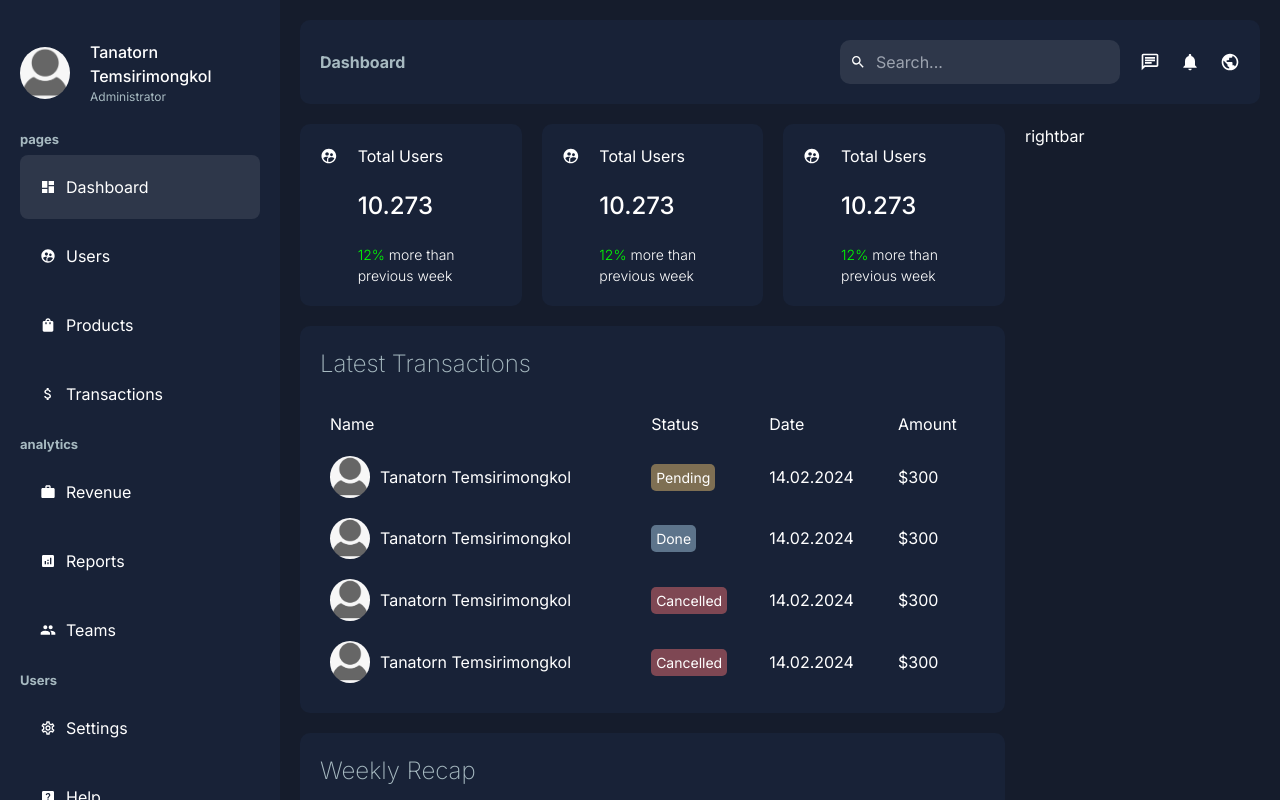
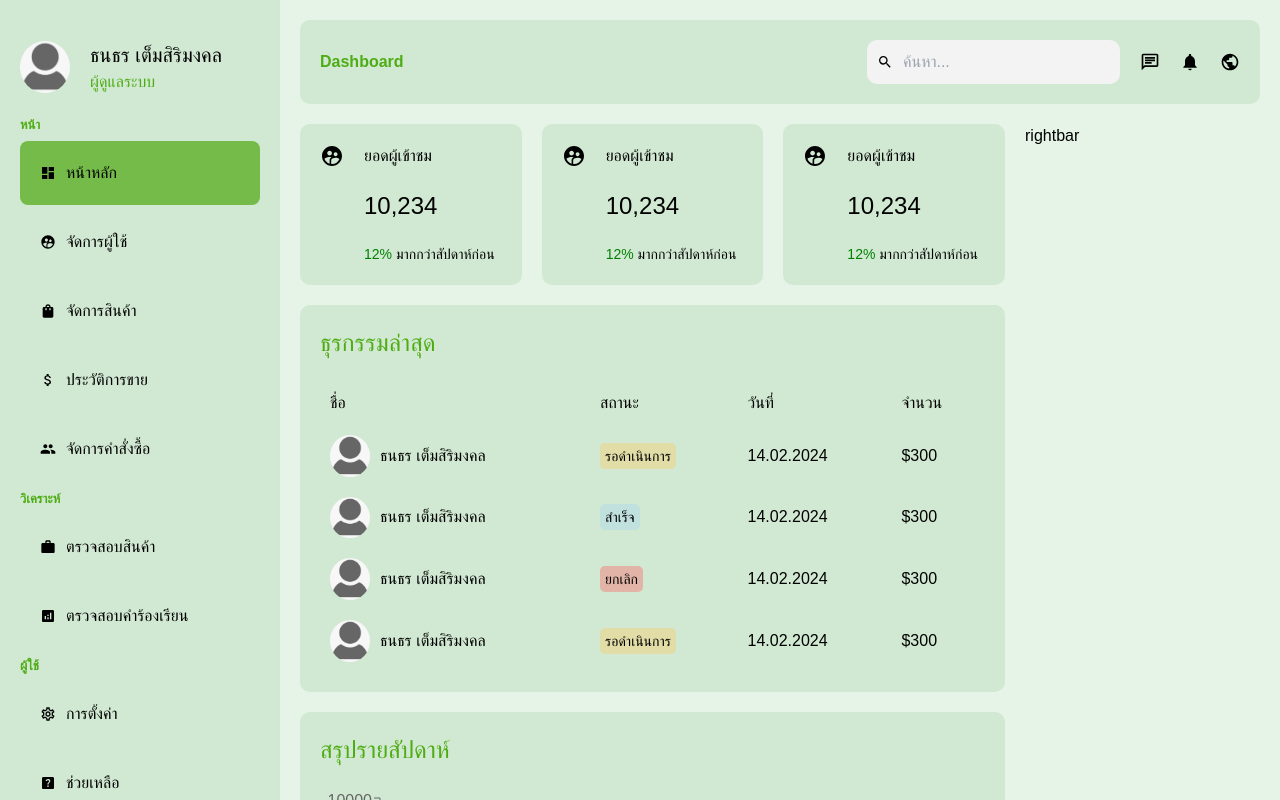
Before and after one commit to Daran-11/GI-E-Commerce, a Next.js app: page /dashboard in a window 1280 px wide. Shown: the top 800 px of the page. Built offline with nearby package versions, Linux system fonts and the light colour scheme.

Commit message:
ปรับให้เป็นภาษาไทย

```diff
--- a/src/app/ui/dashboard/card/card.js
+++ b/src/app/ui/dashboard/card/card.js
@@ -6,10 +6,10 @@ const card = () => {
     <div className={styles.container}>
       <MdSupervisedUserCircle size={24} />
       <div className={styles.texts}>
-        <span className={styles.title}>Total Users</span>
-        <span className={styles.number}>10.273</span>
+        <span className={styles.title}>ยอดผู้เข้าชม</span>
+        <span className={styles.number}>10,234</span>
         <span className={styles.detail}>
-          <span className={styles.positive}>12%</span> more than previous week</span>
+          <span className={styles.positive}>12%</span> มากกว่าสัปดาห์ก่อน </span>
       </div>
     </div>
   )
--- a/src/app/ui/dashboard/card/card.module.css
+++ b/src/app/ui/dashboard/card/card.module.css
@@ -9,7 +9,7 @@
 }
 
 .container:hover{
-    background-color: #2e374a;
+    background-color: #75BB49;
 }
 
 .texts {
@@ -29,7 +29,7 @@
 }
 
 .positive{
-    color: lime;
+    color: green;
 }
 
 .negative{
--- a/src/app/ui/dashboard/chart/chart.js
+++ b/src/app/ui/dashboard/chart/chart.js
@@ -51,7 +51,7 @@ const chart = () => {
   return (
 
     <div className={styles.container}>
-      <h2 className={styles.title}>Weekly Recap</h2>
+      <h2 className={styles.title}>สรุปรายสัปดาห์</h2>
       <ResponsiveContainer width="100%" height="90%">
 
         <AreaChart width={730} height={250} data={data}
@@ -62,15 +62,15 @@ const chart = () => {
               <stop offset="95%" stopColor="#8884d8" stopOpacity={0} />
             </linearGradient>
             <linearGradient id="colorPv" x1="0" y1="0" x2="0" y2="1">
-              <stop offset="5%" stopColor="#82ca9d" stopOpacity={0.8} />
-              <stop offset="95%" stopColor="#82ca9d" stopOpacity={0} />
+              <stop offset="5%" stopColor="#4EAC14" stopOpacity={0.8} />
+              <stop offset="95%" stopColor="#4EAC14" stopOpacity={0} />
             </linearGradient>
           </defs>
           <XAxis dataKey="name" />
           <YAxis />
           <Tooltip contentStyle={{ background: "#151c2c", border: "none" }} />
           <Area type="monotone" dataKey="uv" stroke="#8884d8" fillOpacity={1} fill="url(#colorUv)" />
-          <Area type="monotone" dataKey="pv" stroke="#82ca9d" fillOpacity={1} fill="url(#colorPv)" />
+          <Area type="monotone" dataKey="pv" stroke="#4EAC14" fillOpacity={1} fill="url(#colorPv)" />
         </AreaChart>
       </ResponsiveContainer>
     </div>
--- a/src/app/ui/dashboard/navbar/navbar.js
+++ b/src/app/ui/dashboard/navbar/navbar.js
@@ -13,7 +13,7 @@ const Navbar = () => {
       <div className={styles.menu}>
         <div className={styles.search}>
           <MdSearch />
-          <input type="text" placeholder="Search..." className={styles.input} />
+          <input type="text" placeholder="ค้นหา..." className={styles.input} />
         </div>
         <div className={styles.icons}>
           <MdOutlineChat size={20} />
--- a/src/app/ui/dashboard/navbar/navbar.module.css
+++ b/src/app/ui/dashboard/navbar/navbar.module.css
@@ -25,9 +25,10 @@ justify-content: space-between;
    display: flex;
    align-items: center;
    gap: 10px;
-   background-color: #2e374a;
+   background-color: #F3F3F3;
    padding: 10px;
    border-radius: 10px;
+
 }
 
 .input{
--- a/src/app/ui/dashboard/sidebar/menuLink/menuLink.module.css
+++ b/src/app/ui/dashboard/sidebar/menuLink/menuLink.module.css
@@ -9,5 +9,5 @@
 }
 
 .container:hover, .active{
-    background-color: #2e374a;
+    background-color: #75BB49;
 }
--- a/src/app/ui/dashboard/sidebar/sidebar.js
+++ b/src/app/ui/dashboard/sidebar/sidebar.js
@@ -19,60 +19,61 @@ import Image from 'next/image';
 // Define the menu items
 const menuItems = [
   {
-    title: "pages",
+    title: "หน้า",
     list: [
       {
-        title: "Dashboard",
+        title: "หน้าหลัก",
         path: "/dashboard",
         icon: <MdDashboard />,
       },
       {
-        title: "Users",
+        title: "จัดการผู้ใช้",
         path: "/dashboard/users",
         icon: <MdSupervisedUserCircle />,
       },
       {
-        title: "Products",
+        title: "จัดการสินค้า",
         path: "/dashboard/products",
         icon: <MdShoppingBag />,
       },
       {
-        title: "Transactions",
+        title: "ประวัติการขาย",
         path: "/dashboard/transactions",
         icon: <MdAttachMoney />,
+      },
+      {
+        title: 'จัดการคำสั่งซื้อ',
+        path: "/dashboard/teams",
+        icon: <MdPeople />,
       },
     ],
   },
   {
-    title: "analytics",
+    title: "วิเคราะห์",
     list: [
       {
-        title: "Revenue",
+        title: "ตรวจสอบสินค้า",
         path: "/dashboard/revenue",
         icon: <MdWork />,
       },
       {
-        title: "Reports",
+        title: "ตรวจสอบคำร้องเรียน",
         path: '/dashboard/reports',
         icon: <MdAnalytics />,
       },
-      {
-        title: 'Teams',
-        path: "/dashboard/teams",
-        icon: <MdPeople />,
-      },
+
     ]
   },
   {
-    title: "Users",
+    title: "ผู้ใช้",
     list: [
       {
-        title: "Settings",
+        title: "การตั้งค่า",
         path: "/dashboard/settings",
         icon: <MdOutlineSettings />,
       },
       {
-        title: "Help",
+        title: "ช่วยเหลือ",
         path: "/dashboard/help",
         icon: <MdHelpCenter />,
       },
@@ -87,8 +88,8 @@ const Sidebar = () => {
       <div className={styles.user}>
         <Image className={styles.userImage} src="/noavatar.png" alt="" width="50" height="50" />
         <div className={styles.userDetail}>
-          <span className={styles.username}>Tanatorn Temsirimongkol</span>
-          <span className={styles.userTitle}>Administrator</span>
+          <span className={styles.username}>ธนธร เต็มสิริมงคล</span>
+          <span className={styles.userTitle}>ผู้ดูแลระบบ</span>
         </div>
       </div>
       <ul className={styles.list}>
@@ -103,7 +104,7 @@ const Sidebar = () => {
       </ul>
       <button className={styles.logout}>
         <MdLogout />
-        Logout
+        ลงชื่อออก
       </button>
     </div>
   );
--- a/src/app/ui/dashboard/sidebar/sidebar.module.css
+++ b/src/app/ui/dashboard/sidebar/sidebar.module.css
@@ -1,17 +1,19 @@
 .container{
     position: sticky;
     top: 40px;
+
 }
 
 .user{
     display: flex;
     align-items: center;
     gap: 20px;
-    margin-bottom: 20px;
+    margin-bottom: 18px;
+
 }
 
 .userImage{
-border-radius:  50%;
+border-radius: 50%;
 object-fit: cover;
 }
 
@@ -23,10 +25,11 @@ object-fit: cover;
 
 .username{
     font-weight: 500;
+    font-size: 20px;
 }
 
 .userTitle{
-    font-size: 12px;
+    font-size: 16px;
     color: var(--textSoft);
 }
 .list{
@@ -50,10 +53,10 @@ object-fit: cover;
     border-radius: 10px;
     background: none;
     border: none;
-    color: white;
+    color: black;
     width: 100%;
 }
 
 .logout:hover{
-    background-color: #2e374a;
+    background-color: #75BB49;
 }
--- a/src/app/ui/dashboard/transactions/transactions.js
+++ b/src/app/ui/dashboard/transactions/transactions.js
@@ -5,14 +5,14 @@ import styles from "./transactions.module.css"
 const transactions = () => {
   return (
     <div className={styles.container}>
-      <h2 className={styles.title}>Latest Transactions</h2>
+      <h2 className={styles.title}>ธุรกรรมล่าสุด</h2>
       <table className={styles.table}>
         <thead>
           <tr>
-            <td>Name</td>
-            <td>Status</td>
-            <td>Date</td>
-            <td>Amount</td>
+            <td>ชื่อ</td>
+            <td>สถานะ</td>
+            <td>วันที่</td>
+            <td>จำนวน</td>
           </tr>
         </thead>
         <tbody>
@@ -20,11 +20,12 @@ const transactions = () => {
               <td>
             <div className={styles.user}>
                 <Image src="/noavatar.png" alt="" width={40} height={40} className={styles.userImage} />
-              Tanatorn Temsirimongkol
+              ธนธร เต็มสิริมงคล
             </div>
               </td>
             <td>
-              <span className={`${styles.status} ${styles.pending}`}>Pending</span>
+              <span className={`${styles.status} ${styles.pending}`}>รอดำเนินการ
+              </span>
             </td>
             <td>
               14.02.2024
@@ -37,11 +38,12 @@ const transactions = () => {
               <td>
             <div className={styles.user}>
                 <Image src="/noavatar.png" alt="" width={40} height={40} className={styles.userImage} />
-              Tanatorn Temsirimongkol
+              ธนธร เต็มสิริมงคล
             </div>
               </td>
             <td>
-              <span className={`${styles.status} ${styles.done}`}>Done</span>
+              <span className={`${styles.status} ${styles.done}`}>สำเร็จ
+              </span>
             </td>
             <td>
               14.02.2024
@@ -54,11 +56,12 @@ const transactions = () => {
               <td>
             <div className={styles.user}>
                 <Image src="/noavatar.png" alt="" width={40} height={40} className={styles.userImage} />
-              Tanatorn Temsirimongkol
+              ธนธร เต็มสิริมงคล
             </div>
               </td>
             <td>
-              <span className={`${styles.status} ${styles.cancelled}`}>Cancelled</span>
+              <span className={`${styles.status} ${styles.cancelled}`}>ยกเลิก
+              </span>
             </td>
             <td>
               14.02.2024
@@ -71,11 +74,12 @@ const transactions = () => {
               <td>
             <div className={styles.user}>
                 <Image src="/noavatar.png" alt="" width={40} height={40} className={styles.userImage} />
-              Tanatorn Temsirimongkol
+              ธนธร เต็มสิริมงคล
             </div>
               </td>
             <td>
-              <span className={`${styles.status} ${styles.cancelled}`}>Cancelled</span>
+              <span className={`${styles.status} ${styles.pending}`}>รอดำเนินการ
+              </span>
             </td>
             <td>
               14.02.2024
@@ -84,6 +88,7 @@ const transactions = () => {
               $300
             </td>
           </tr>
+
         </tbody>
       </table>
     </div>
--- a/src/app/ui/dashboard/transactions/transactions.module.css
+++ b/src/app/ui/dashboard/transactions/transactions.module.css
@@ -36,7 +36,7 @@
   border-radius: 5px;
   padding: 5px;
   font-size: 14px;
-  color: white;
+  color: black;
 }
 
 .pending {
--- a/src/app/ui/globals.css
+++ b/src/app/ui/globals.css
@@ -3,16 +3,22 @@
 @tailwind utilities;
 
 :root{
-    --bg: #151c2c;
-    --bgSoft: #182237;
-    --text: white;
-    --textSoft: #a7bac1;
+    /* --bg: #F3F3F3;
+     --bgSoft: #eaeaea;
+    --text: black;
+    --textSoft: #4EAC14; */
+       --bg: #E5F4E7;
+     --bgSoft: #D1E9D2;
+    --text: black;
+    --textSoft: #4EAC14;
+
 }
 
 *{
     margin: 0;
     padding: 0;
     box-sizing: border-box;
+    font-family: "Prompt", sans-serif;
 }
 
 body{
```
